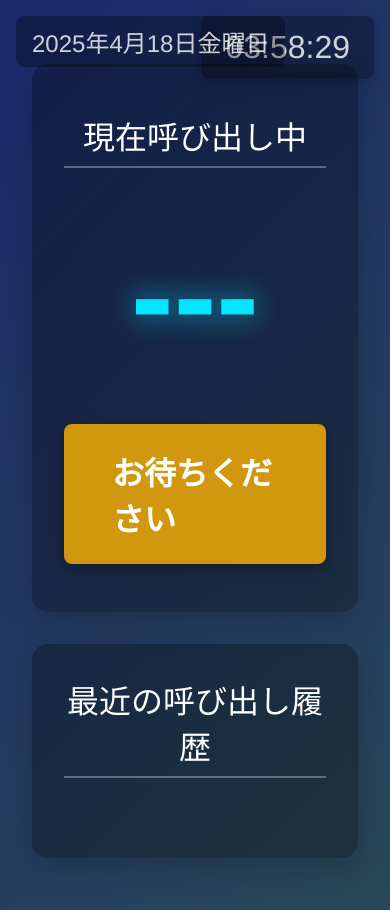
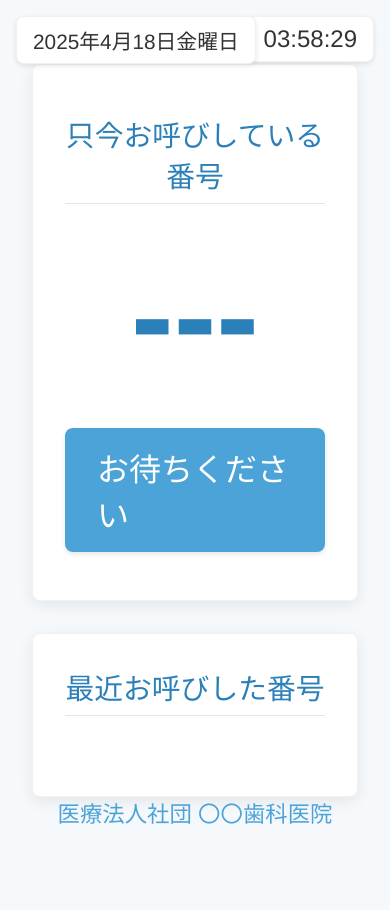
Before and after one commit to Shibata-17086/F-Call, a website: page display.html in a window 390 px wide. After the commit the page ends 861 px from the top, so only its background shows below. Drawn offline with nearby package versions, Linux system fonts and the light colour scheme; no server answers.

Commit message:
歯科医院向けの清潔感のあるデザインに変更

```diff
--- a/display.html
+++ b/display.html
@@ -7,8 +7,8 @@
   <link rel="stylesheet" href="styles.css">
   <style>
     body {
-      background: linear-gradient(135deg, #1a2a6c, #2a4858);
-      color: #fff;
+      background: #f5f9fc;
+      color: #333;
       margin: 0;
       padding: 0;
       min-height: 100vh;
@@ -28,59 +28,62 @@
     }
     .current-number-section {
       grid-area: current;
-      background: rgba(0, 0, 0, 0.3);
-      border-radius: 1rem;
+      background: #ffffff;
+      border-radius: 0.5rem;
       padding: 3rem 2rem;
       display: flex;
       flex-direction: column;
       align-items: center;
       justify-content: center;
-      box-shadow: 0 10px 30px rgba(0, 0, 0, 0.2);
+      box-shadow: 0 4px 15px rgba(0, 0, 0, 0.08);
+      border: 1px solid rgba(0, 0, 0, 0.05);
     }
     .display-title {
-      font-size: 3rem;
+      font-size: 2.2rem;
       margin-bottom: 2rem;
-      color: #fff;
+      color: #2c80b9;
       text-align: center;
-      border-bottom: 2px solid rgba(255, 255, 255, 0.3);
+      border-bottom: 1px solid rgba(0, 0, 0, 0.1);
       padding-bottom: 0.5rem;
       width: 100%;
+      font-weight: 400;
     }
     .display-number {
-      font-size: 18rem;
+      font-size: 14rem;
       font-weight: bold;
-      color: #00e6ff;
-      margin: 2rem 0;
-      text-shadow: 0 0 30px rgba(0, 230, 255, 0.7);
+      color: #2c80b9;
+      margin: 1rem 0;
       line-height: 1;
       text-align: center;
     }
     .display-seat {
-      font-size: 4rem;
-      font-weight: bold;
-      color: #fff;
+      font-size: 3rem;
+      font-weight: 500;
+      color: #ffffff;
       margin-top: 2rem;
-      padding: 1.5rem 3rem;
-      background: rgba(255, 179, 0, 0.8);
+      padding: 1rem 2rem;
+      background: #4ca3d8;
       border-radius: 0.5rem;
-      box-shadow: 0 5px 15px rgba(0, 0, 0, 0.3);
+      box-shadow: 0 2px 5px rgba(0, 0, 0, 0.1);
     }
     .history-section {
       grid-area: history;
-      background: rgba(0, 0, 0, 0.3);
-      border-radius: 1rem;
+      background: #ffffff;
+      border-radius: 0.5rem;
       padding: 2rem;
-      box-shadow: 0 10px 30px rgba(0, 0, 0, 0.2);
+      box-shadow: 0 4px 15px rgba(0, 0, 0, 0.08);
       display: flex;
       flex-direction: column;
+      border: 1px solid rgba(0, 0, 0, 0.05);
     }
     .history-title {
-      font-size: 2.5rem;
+      font-size: 2rem;
       margin-bottom: 2rem;
-      color: #fff;
+      color: #2c80b9;
       text-align: center;
-      border-bottom: 2px solid rgba(255, 255, 255, 0.3);
+      border-bottom: 1px solid rgba(0, 0, 0, 0.1);
       padding-bottom: 0.5rem;
+      font-weight: 400;
     }
     .history-list {
       display: grid;
@@ -92,52 +95,54 @@
       padding: 0.5rem;
     }
     .history-item {
-      color: #fff;
-      background: rgba(68, 68, 68, 0.7);
-      border-radius: 1rem;
+      color: #333;
+      background: #f5f9fc;
+      border-radius: 0.5rem;
       padding: 1.5rem 1rem;
       text-align: center;
-      box-shadow: 0 5px 15px rgba(0, 0, 0, 0.2);
-      transition: all 0.3s ease;
+      box-shadow: 0 2px 5px rgba(0, 0, 0, 0.05);
+      border: 1px solid rgba(0, 0, 0, 0.05);
+      transition: all 0.2s ease;
     }
     .history-item:hover {
-      transform: translateY(-5px);
-      box-shadow: 0 10px 20px rgba(0, 0, 0, 0.3);
+      background: #e9f2f9;
+      transform: translateY(-2px);
     }
     .digital-clock {
       position: fixed;
       top: 1rem;
       right: 1rem;
-      font-size: 2rem;
-      color: rgba(255, 255, 255, 0.8);
-      background: rgba(0, 0, 0, 0.3);
-      padding: 0.8rem 1.5rem;
+      font-size: 1.5rem;
+      color: #333;
+      background: #ffffff;
+      padding: 0.5rem 1rem;
       border-radius: 0.5rem;
-      box-shadow: 0 5px 15px rgba(0, 0, 0, 0.2);
+      box-shadow: 0 2px 5px rgba(0, 0, 0, 0.1);
+      border: 1px solid rgba(0, 0, 0, 0.05);
     }
     .notification {
       position: fixed;
       top: 0;
       left: 0;
       right: 0;
-      background: rgba(255, 179, 0, 0.9);
-      color: #000;
-      padding: 1.2rem;
+      background: #4ca3d8;
+      color: #fff;
+      padding: 1rem;
       text-align: center;
-      font-size: 2.5rem;
-      font-weight: bold;
+      font-size: 2rem;
+      font-weight: 500;
       z-index: 1000;
       animation: fadeInOut 10s ease-in-out infinite;
       display: none;
-      box-shadow: 0 5px 15px rgba(0, 0, 0, 0.2);
+      box-shadow: 0 2px 5px rgba(0, 0, 0, 0.1);
     }
     @keyframes fadeInOut {
       0%, 100% { opacity: 0; }
       10%, 90% { opacity: 1; }
     }
     .no-history-message {
-      font-size: 1.8rem;
-      color: rgba(255, 255, 255, 0.7);
+      font-size: 1.5rem;
+      color: #888;
       text-align: center;
       padding: 2rem;
       grid-column: 1 / -1;
@@ -148,17 +153,29 @@
       position: fixed;
       top: 1rem;
       left: 1rem;
-      font-size: 1.5rem;
-      color: rgba(255, 255, 255, 0.8);
-      background: rgba(0, 0, 0, 0.3);
+      font-size: 1.3rem;
+      color: #333;
+      background: #ffffff;
       padding: 0.5rem 1rem;
       border-radius: 0.5rem;
+      box-shadow: 0 2px 5px rgba(0, 0, 0, 0.1);
+      border: 1px solid rgba(0, 0, 0, 0.05);
+    }
+    .hospital-name {
+      position: fixed;
+      bottom: 1rem;
+      left: 0;
+      right: 0;
+      text-align: center;
+      font-size: 1.4rem;
+      color: #4ca3d8;
+      font-weight: 500;
     }
 
     /* レスポンシブデザイン */
     @media (max-width: 1400px) {
-      .display-number { font-size: 15rem; }
-      .display-seat { font-size: 3.5rem; }
+      .display-number { font-size: 12rem; }
+      .display-seat { font-size: 2.8rem; }
       .history-list { grid-template-columns: repeat(1, 1fr); }
     }
 
@@ -170,35 +187,37 @@
           "history";
         height: auto;
       }
-      .display-number { font-size: 12rem; }
-      .display-seat { font-size: 3rem; }
+      .display-number { font-size: 10rem; }
+      .display-seat { font-size: 2.5rem; }
       .history-section { max-height: 500px; }
     }
 
     @media (max-width: 768px) {
-      .display-title, .history-title { font-size: 2rem; }
+      .display-title, .history-title { font-size: 1.8rem; }
       .display-number { font-size: 8rem; }
       .display-seat { font-size: 2rem; }
     }
   </style>
 </head>
 <body>
-  <div class="notification" id="notification">新しい番号が呼び出されました</div>
+  <div class="notification" id="notification">お呼びしました</div>
   <div class="digital-clock" id="digitalClock">00:00:00</div>
   <div class="date-display" id="dateDisplay"></div>
 
   <div class="display-container">
     <div class="current-number-section">
-      <div class="display-title">現在呼び出し中</div>
+      <div class="display-title">只今お呼びしている番号</div>
       <div id="displayNumber" class="display-number">---</div>
       <div id="displaySeat" class="display-seat">お待ちください</div>
     </div>
 
     <div class="history-section">
-      <div class="history-title">最近の呼び出し履歴</div>
+      <div class="history-title">最近お呼びした番号</div>
       <div id="historyList" class="history-list"></div>
     </div>
   </div>
+
+  <div class="hospital-name">医療法人社団 〇〇歯科医院</div>
 
   <script src="https://cdn.socket.io/4.7.5/socket.io.min.js"></script>
   <script src="display.js"></script>
--- a/display.js
+++ b/display.js
@@ -34,7 +34,7 @@ document.addEventListener('DOMContentLoaded', () => {
 
     setTimeout(() => {
       notification.style.display = 'none';
-    }, 10000);
+    }, 8000);
   }
 
   function updateDisplay() {
@@ -50,7 +50,7 @@ document.addEventListener('DOMContentLoaded', () => {
       displayNumber.classList.add('highlight');
       setTimeout(() => {
         displayNumber.classList.remove('highlight');
-      }, 2000);
+      }, 1500);
     } else {
       displayNumber.textContent = '---';
       displaySeat.textContent = 'お待ちください';
@@ -66,14 +66,14 @@ document.addEventListener('DOMContentLoaded', () => {
     } else {
       const historyToShow = calledHistory
         .filter(item => !currentCall || item.number !== currentCall.number)
-        .slice(0, 8);
+        .slice(0, 6);
 
       historyToShow.forEach(item => {
         const div = document.createElement('div');
         div.className = 'history-item';
         div.innerHTML = `
-          <div style="font-size:2.5rem;font-weight:bold;">${item.number}</div>
-          <div style="font-size:1.2rem;color:#fff;margin-top:0.5rem;">${item.seat ? item.seat.name : ''}</div>
+          <div style="font-size:2.2rem;font-weight:bold;color:#4ca3d8;">${item.number}</div>
+          <div style="font-size:1.1rem;color:#666;margin-top:0.5rem;">${item.seat ? item.seat.name : ''}</div>
         `;
         historyList.appendChild(div);
       });
@@ -102,11 +102,11 @@ document.addEventListener('DOMContentLoaded', () => {
   style.textContent = `
     @keyframes highlight {
       0% { transform: scale(1); }
-      50% { transform: scale(1.05); }
+      50% { transform: scale(1.03); }
       100% { transform: scale(1); }
     }
     .highlight {
-      animation: highlight 2s ease;
+      animation: highlight 1.5s ease;
     }
   `;
   document.head.appendChild(style);
```
